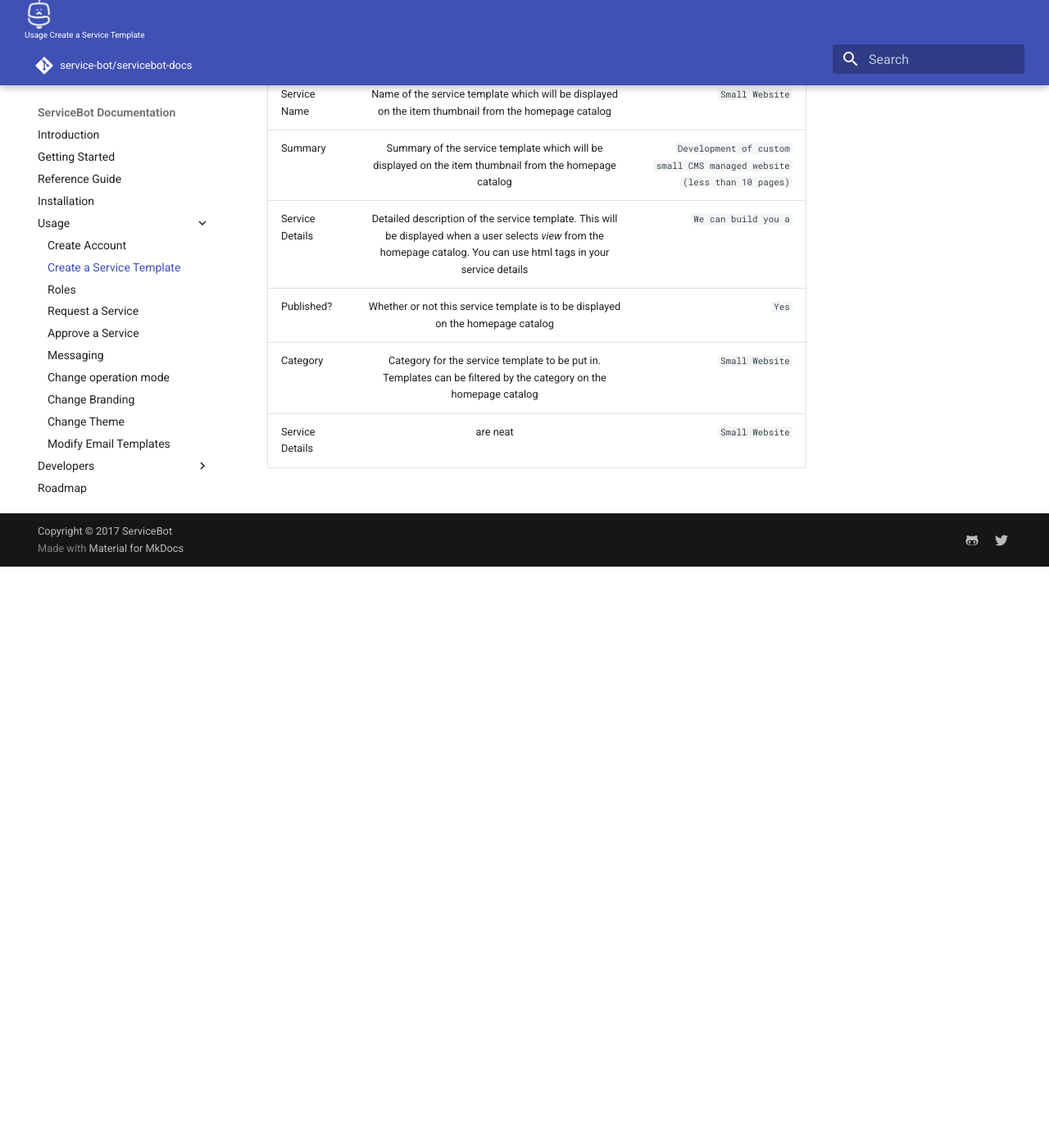
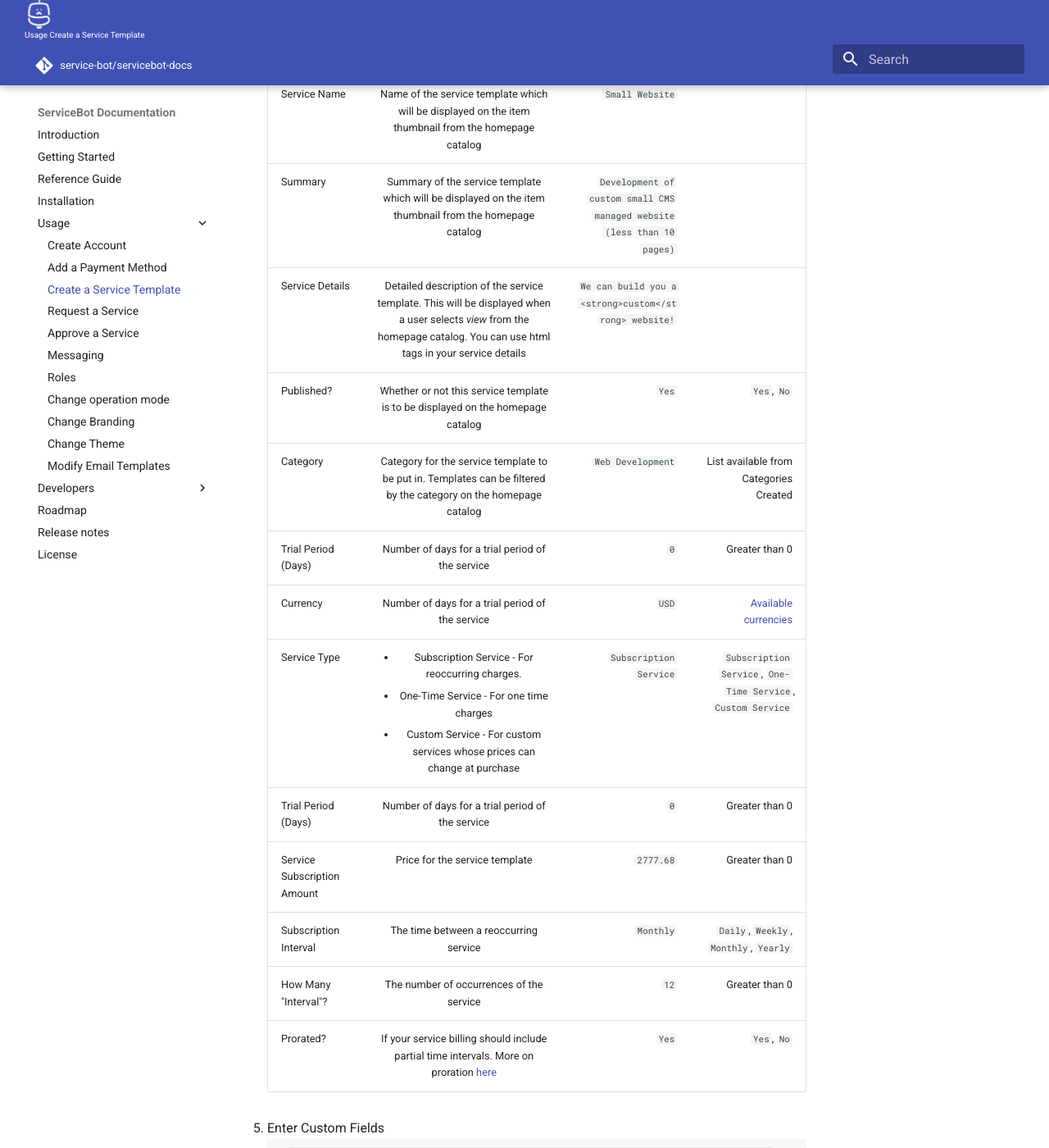
Before and after one commit to service-bot/servicebot-docs, an MkDocs documentation site: the page built from docs/create_template.md, in a window 1280 px wide and 1400 px high, scrolled down 1000 px. Shown: the whole window at 82% size. Built offline with MkDocs 1.6.1 and Material for MkDocs 9.7.7, drawn with Linux system fonts in a browser that asks for light colours; comment, search, counter and statistics services are not loaded; old or Windows-style settings are respelled for this version of MkDocs; before the commit the page ends 1691 px from its top, so only the background shows below that; some of the changed text lies outside the part shown.

```diff
--- a/docs/create_template.md
+++ b/docs/create_template.md
@@ -6,11 +6,33 @@
     ![Screenshot](./images/create_new_service.png)
 4. Fill out the form fields provided
 
-    | Field Name    |   Description  | Example Value  |
-    | ------------- |:-------------:| -----:|
+    | Field Name    |   Description  | Example Value  |   Possible Values   |
+    | ------------- |:-------------:| -----:| -----:|
     | Service Name | Name of the service template which will be displayed on the item thumbnail from the homepage catalog | `Small Website` |
     | Summary | Summary of the service template which will be displayed on the item thumbnail from the homepage catalog |   `Development of custom small CMS managed website (less than 10 pages)` |
-    | Service Details | Detailed description of the service template. This will be displayed when a user selects _view_ from the homepage catalog. You can use html tags in your service details | `We can build you a ` |
-    | Published? | Whether or not this service template is to be displayed on the homepage catalog | `Yes` |
-    | Category | Category for the service template to be put in. Templates can be filtered by the category on the homepage catalog | `Small Website` |
-    | Service Details | are neat      |  `Small Website` |
+    | Service Details | Detailed description of the service template. This will be displayed when a user selects _view_ from the homepage catalog. You can use html tags in your service details | `We can build you a <strong>custom</strong> website!` |
+    | Published? | Whether or not this service template is to be displayed on the homepage catalog | `Yes` | `Yes`, `No` |
+    | Category | Category for the service template to be put in. Templates can be filtered by the category on the homepage catalog | `Web Development` | List available from Categories Created |
+    | Trial Period (Days) | Number of days for a trial period of the service |  `0` | Greater than 0 |
+    | Currency | Number of days for a trial period of the service |  `USD` | [Available currencies](https://support.stripe.com/questions/which-currencies-does-stripe-support) |
+    | Service Type | <ul><li>Subscription Service - For reoccurring charges.</li><li>One-Time Service - For one time charges</li><li>Custom Service - For custom services whose prices can change at purchase</li></ul> |  `Subscription Service` | `Subscription Service`, `One-Time Service`, `Custom Service` |
+    | Trial Period (Days) | Number of days for a trial period of the service |  `0` | Greater than 0 |
+    | Service Subscription Amount | Price for the service template |  `2777.68` | Greater than 0 |
+    | Subscription Interval | The time between a reoccurring service |  `Monthly` | `Daily`, `Weekly`, `Monthly`, `Yearly` |
+    | How Many "Interval"? | The number of occurrences of the service |  `12` | Greater than 0 |
+    | Prorated? | If your service billing should include partial time intervals. More on proration [here](https://stripe.com/docs/subscriptions/upgrading-downgrading#understanding-proration) | `Yes` | `Yes`, `No` |
+
+5. Enter Custom Fields
+    ![Screenshot](./images/custom_field.png)
+
+    | Field Name    |   Description  | Example Value  |   Possible Values   |
+    | ------------- |:-------------:| -----:| -----:|
+    | Label | The display value for the field to be displayed in the form | `What's your name?` |
+    | Input Type | The type of input for the field to be displayed in the form | `Text Box` | `Text Box`, `Select List`, `Check Box` |
+    | Default Value | The default value for the field to be displayed in the form | `Jeff` |
+    | Private? | If this field should be hidden from the form. Can be used to store configuration data or other cross template properties | `No` | `Yes`, `No` |
+    | Required? | If this field must have a value to submit the request | `Yes` | `Yes`, `No` |
+    | Prompt User | If this field should be propted for the user to fill out. If this is "No" and Private is "No", the property name and value will be displayed in the form with no option to change the value | `No` | `Yes`, `No` |
+
+5. Click _Create Service_
+    ![Screenshot](./images/create_service.png)
--- a/mkdocs.yml
+++ b/mkdocs.yml
@@ -15,11 +15,12 @@ pages:
   - Installation: install.md
   - Usage:
       - Create Account: create_account.md
+      - Add a Payment Method: add_payment_method.md
       - Create a Service Template: create_template.md
-      - Roles: roles.md
       - Request a Service: request_service.md
       - Approve a Service: approve_service.md
       - Messaging: messaging.md
+      - Roles: roles.md
       - Change operation mode: operation_mode.md
       - Change Branding: branding.md
       - Change Theme: theme.md
```
Also changed, not shown: docs/add_payment_method.md (added, +10 -0 lines), docs/approve_service.md (+14 -0 lines), docs/request_service.md (+35 -0 lines), docs/images/add_payment_method.png (added), docs/images/approve_service.png (added), docs/images/billing_settings.png (added), docs/images/create_service.png (added), docs/images/custom_field.png (added), docs/images/my_services.png (added), docs/images/payment_setup.png (added), docs/images/request_service.png (added), docs/images/submit_request.png (added).
